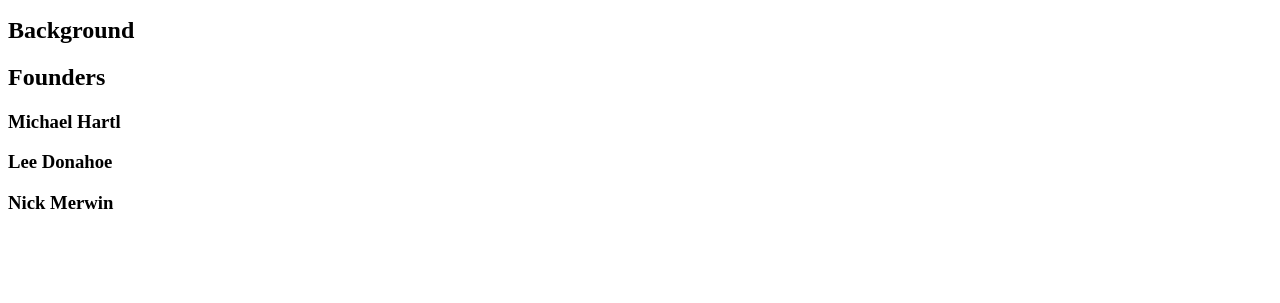
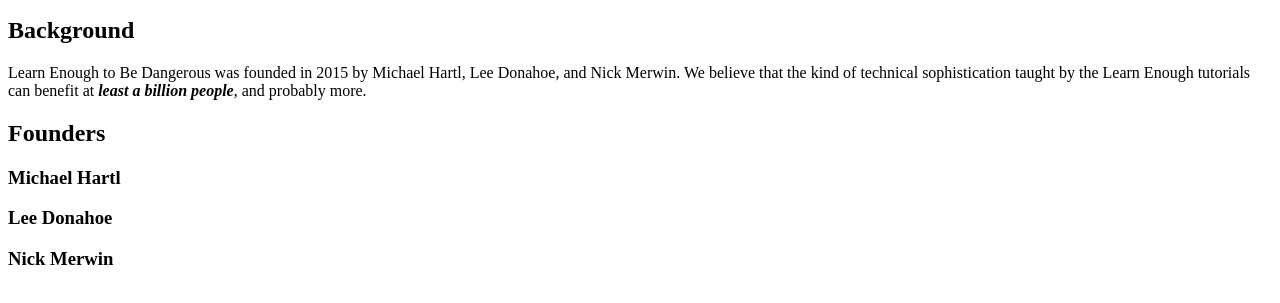
Before and after one commit to kalevsuik/sample_website, a plain HTML site: page index.html in a window 1280 px wide. Shown: the part 137-440 px from the top of the page. Drawn offline with Linux system fonts and the light colour scheme.

Commit message:
strong em

```diff
--- a/index.html
+++ b/index.html
@@ -21,6 +21,13 @@
 
     <h2>Background</h2>
 
+    <p>
+      Learn Enough to Be Dangerous was founded in 2015 by Michael Hartl, Lee
+      Donahoe, and Nick Merwin. We believe that the kind of technical
+      sophistication taught by the Learn Enough tutorials can benefit
+      at <em><strong>least a billion people</strong></em>, and probably more.
+    </p>
+
     <h2>Founders</h2>
 
     <h3>Michael Hartl</h3>
```
